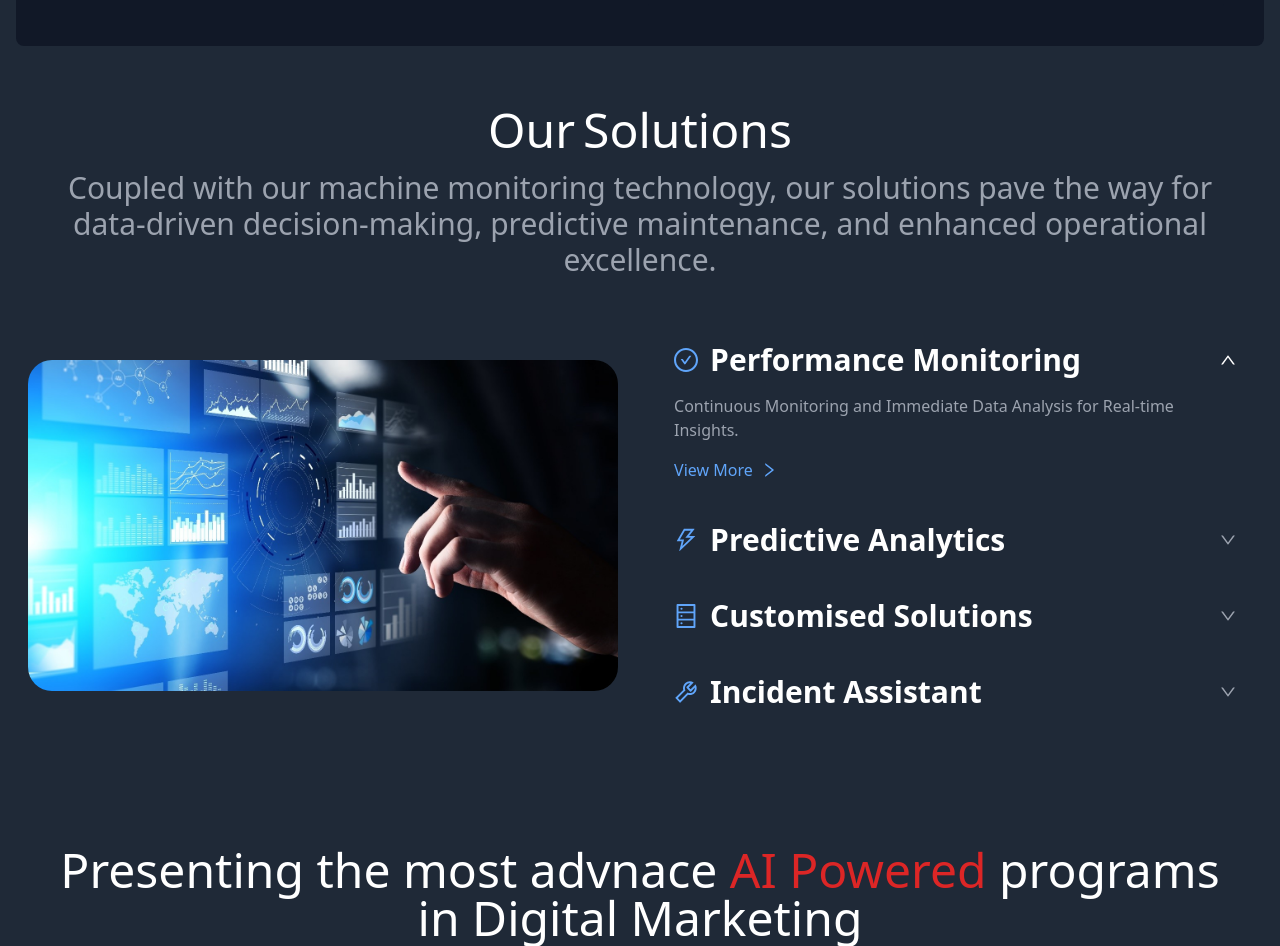
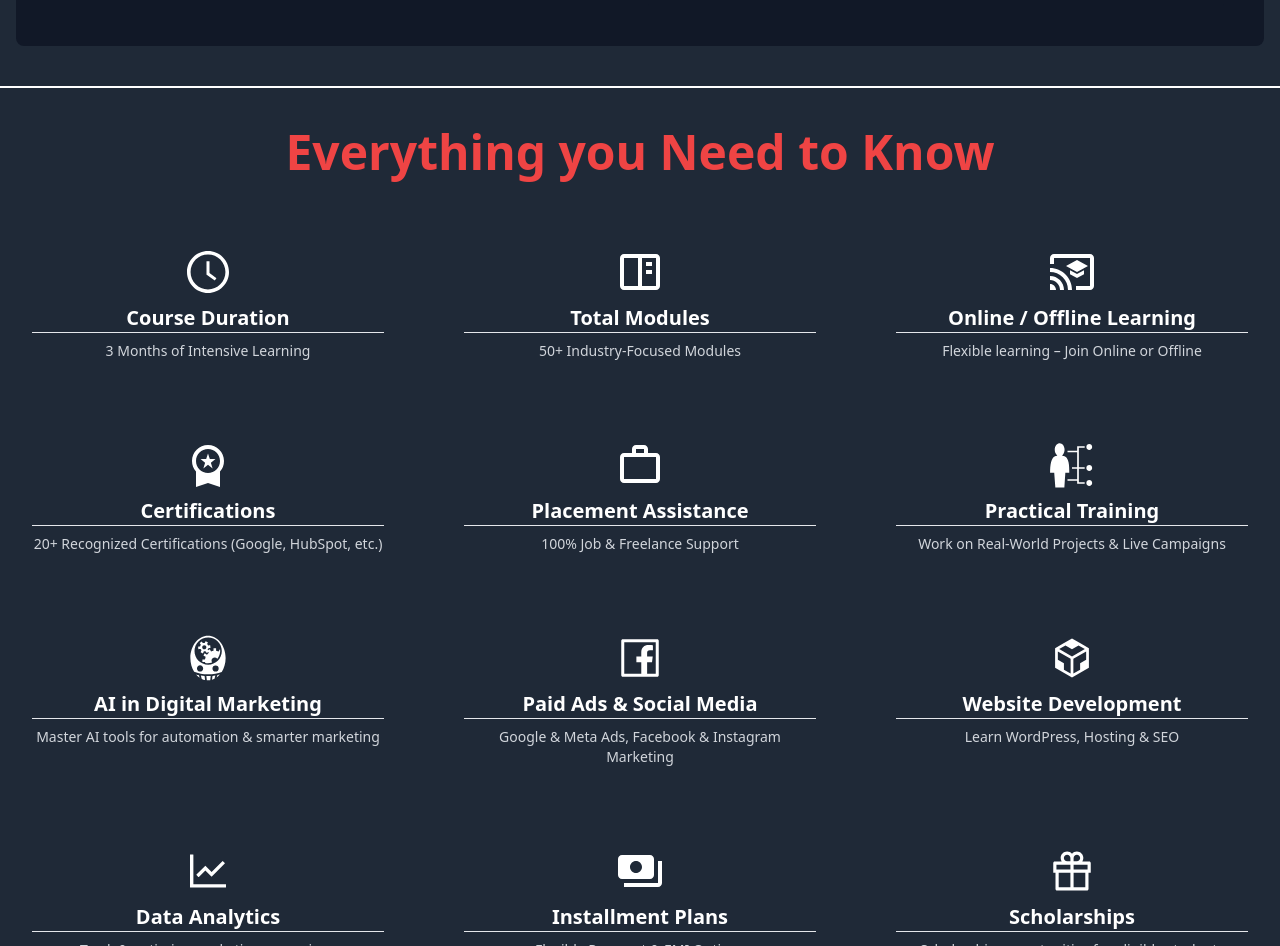
Before and after one commit to weebo-ary/thedigitalflix, a React (Create React App) app: page / in a window 1280 px wide. Shown: the part 2820-3766 px from the top of the page. Built offline with nearby package versions, Linux system fonts and the light colour scheme.

Commit message:
feat: add FeatureList component to showcase course features; update form styles and replace Feature component

```diff
--- /dev/null
+++ b/src/pages/main/Home/featureListHome.js
@@ -0,0 +1,184 @@
+import React, { useEffect, useRef, useState } from "react";
+
+import { AiOutlineBulb, AiOutlineClockCircle, AiOutlineCodeSandbox, AiOutlineFacebook, AiOutlineGift, AiOutlineGlobal, AiOutlineLineChart, AiOutlineTeam } from "react-icons/ai";
+import { BiBookContent, BiBookOpen, BiGift } from "react-icons/bi";
+import { MdLocationOn, MdOndemandVideo, MdOutlineCastForEducation, MdPayments, MdWorkOutline, MdWorkspacePremium } from "react-icons/md";
+import { GiArtificialIntelligence, GiSkills } from "react-icons/gi";
+import { PiStudent } from "react-icons/pi";
+import { RiGuideFill } from "react-icons/ri";
+
+const features = [
+
+    {
+        icon: <AiOutlineClockCircle style={{ fontSize: "3rem" }} />,
+        title: "Course Duration",
+        description: "3 Months of Intensive Learning",
+      },
+      {
+        icon: <BiBookContent style={{ fontSize: "3rem" }} />,
+        title: "Total Modules",
+        description: "50+ Industry-Focused Modules",
+      },
+      {
+        icon: <MdOutlineCastForEducation style={{ fontSize: "3rem" }} />,
+        title: "Online / Offline Learning",
+        description: "Flexible learning – Join Online or Offline",
+      },
+      {
+        icon: <MdWorkspacePremium style={{ fontSize: "3rem" }} />,
+        title: "Certifications",
+        description: "20+ Recognized Certifications (Google, HubSpot, etc.)",
+      },
+      {
+        icon: <MdWorkOutline style={{ fontSize: "3rem" }} />,
+        title: "Placement Assistance",
+        description: "100% Job & Freelance Support",
+      },
+      {
+        icon: <GiSkills style={{ fontSize: "3rem" }} />,
+        title: "Practical Training",
+        description: "Work on Real-World Projects & Live Campaigns",
+      },
+      {
+        icon: <GiArtificialIntelligence style={{ fontSize: "3rem" }} />,
+        title: "AI in Digital Marketing",
+        description: "Master AI tools for automation & smarter marketing",
+      },
+      {
+        icon: <AiOutlineFacebook style={{ fontSize: "3rem" }} />,
+        title: "Paid Ads & Social Media",
+        description: "Google & Meta Ads, Facebook & Instagram Marketing",
+      },
+      {
+        icon: <AiOutlineCodeSandbox style={{ fontSize: "3rem" }} />,
+        title: "Website Development",
+        description: "Learn WordPress, Hosting & SEO",
+      },
+      {
+        icon: <AiOutlineLineChart style={{ fontSize: "3rem" }} />,
+        title: "Data Analytics",
+        description: "Track & optimize marketing campaigns",
+      },
+      {
+        icon: <MdPayments style={{ fontSize: "3rem" }} />,
+        title: "Installment Plans",
+        description: "Flexible Payment & EMI Options",
+      },
+      {
+        icon: <AiOutlineGift style={{ fontSize: "3rem" }} />,
+        title: "Scholarships",
+        description: "Scholarship opportunities for eligible students",
+      },
+      {
+        icon: <BiGift style={{ fontSize: "3rem" }} />,
+        title: "Bonuses & Discounts",
+        description: "Special offers & early bird discounts",
+      },
+      {
+        icon: <BiBookOpen style={{ fontSize: "3rem" }} />,
+        title: "Course Material",
+        description: "Comprehensive study guides & handbooks",
+      },
+      {
+        icon: <PiStudent style={{ fontSize: "3rem" }} />,
+        title: "LMS Access",
+        description: "24/7 access to TheDigitalFlix LMS (Flix Elevate)",
+      },
+      {
+        icon: <AiOutlineBulb style={{ fontSize: "3rem" }} />,
+        title: "Doubt-Solving & Mentoring",
+        description: "One-on-one mentorship & doubt-clearing sessions",
+      },
+      {
+        icon: <MdOndemandVideo style={{ fontSize: "3rem" }} />,
+        title: "Recorded Sessions",
+        description: "Missed a class? Watch recordings anytime",
+      },
+      {
+        icon: <AiOutlineGlobal style={{ fontSize: "3rem" }} />,
+        title: "Business & Freelancing",
+        description: "Learn how to start your own digital agency",
+      },
+      {
+        icon: <MdLocationOn style={{ fontSize: "3rem" }} />,
+        title: "Prime Location",
+        description: "Located in Bhopal, easily accessible",
+      },
+      {
+        icon: <AiOutlineTeam style={{ fontSize: "3rem" }} />,
+        title: "Networking & Alumni",
+        description: "Exclusive access to digital marketing networks",
+      },
+      {
+        icon: <RiGuideFill style={{ fontSize: "3rem" }} />,
+        title: "Support",
+        description: "Individual Lifetime Guidance",
+      },
+
+];
+
+// Reusable Feature Item component
+const FeatureItem = ({ icon, title, description, isVisible }) => (
+  <div
+    className={`text-center transition-transform duration-700 ease-in-out transform ${
+      isVisible ? "translate-y-0 opacity-100" : "-translate-y-10 opacity-0"
+    }`}
+  >
+     <div className="flex justify-center items-center mb-2">
+      {icon}
+    </div>
+    <h2 className="text-xl font-semibold border-b mb-2">{title}</h2>
+    <p className="text-sm text-gray-600 dark:text-gray-300">{description}</p>
+  </div>
+);
+
+function FeatureList() {
+  const featureRefs = useRef([]);
+  const [visibleFeatures, setVisibleFeatures] = useState([]);
+
+  useEffect(() => {
+    const observer = new IntersectionObserver(
+      (entries) => {
+        entries.forEach((entry) => {
+          const index = entry.target.getAttribute("data-index");
+          setVisibleFeatures((prevVisible) => {
+            const updatedVisible = [...prevVisible];
+            updatedVisible[index] = entry.isIntersecting;
+            return updatedVisible;
+          });
+        });
+      },
+      { threshold: 0.3 } // Trigger when 30% of the item is visible
+    );
+
+    featureRefs.current.forEach((ref) => {
+      if (ref) observer.observe(ref);
+    });
+  }, []);
+
+  return (
+    <div className="border-t-2 border-b-2 border-white ">
+    <h2 className="text-5xl font-bold text-red-600 mt-10 dark:text-red-500 text-center mb-10">
+        Everything you Need to Know
+    </h2>
+    <div className="grid grid-cols-3 md:grid-cols-3 lg:grid-cols-3 gap-20 p-8 w-full mb-10">
+      {features.map((feature, index) => (
+        <div
+          key={index}
+          ref={(el) => (featureRefs.current[index] = el)}
+          data-index={index}
+        >
+          <FeatureItem
+            icon={feature.icon}
+            title={feature.title}
+            description={feature.description}
+            isVisible={visibleFeatures[index]}
+          />
+        </div>
+      ))}
+    </div>
+    </div>
+  );
+}
+
+export default FeatureList;
--- a/src/pages/main/Home/form.js
+++ b/src/pages/main/Home/form.js
@@ -90,22 +90,30 @@ function Form() {
                   Enter your <b>Address</b> for updates
                 </label>
               </div>
-              <div class="relative z-0 w-full mb-5 group">
+              <div className="relative z-0 w-full mb-5 group mt-2">
                 <select
                   name="floating_occupation"
                   id="floating_occupation"
-                  class="block py-2.5 px-0 w-full text-sm text-gray-900 bg-transparent border-0 border-b-2 border-gray-300 appearance-none dark:text-black dark:border-gray-600 dark:focus:border-red-500 focus:outline-none focus:ring-0 focus:border-red-600 peer"
+                  className="block py-1.5 px-2 w-full text-sm text-gray-900 bg-transparent border-0 border-b-2 border-gray-300 appearance-none dark:text-black dark:border-gray-600 dark:focus:border-red-500 focus:outline-none focus:ring-0 focus:border-red-600 peer"
                   required
                 >
-                  <option value="" disabled selected hidden></option>
-                  <option value="employee ">Employee</option>
-                  <option value="student" selected>Student</option>
-                  <option value="freelancer">Freelancer</option>
-                  <option value="other">Other</option>
+                  <option value="" disabled hidden></option>
+                  <option value="employee" className="p-2">
+                    Employee
+                  </option>
+                  <option value="student" selected className="p-2">
+                    Student
+                  </option>
+                  <option value="freelancer" className="p-2">
+                    Freelancer
+                  </option>
+                  <option value="other" className="p-2">
+                    Other
+                  </option>
                 </select>
                 <label
-                  for="floating_occupation"
-                  class="peer-focus:font-medium absolute text-sm text-gray-500 dark:text-gray-400 duration-300 transform -translate-y-6 scale-75 top-3 -z-10 origin-[0] peer-focus:start-0 rtl:peer-focus:translate-x-1/4 peer-focus:text-red-600 peer-focus:dark:text-red-500 peer-placeholder-shown:scale-100 peer-placeholder-shown:translate-y-0 peer-focus:scale-75 peer-focus:-translate-y-6"
+                  htmlFor="floating_occupation"
+                  className="peer-focus:font-medium absolute text-sm text-gray-500 dark:text-gray-400 duration-300 transform -translate-y-6 scale-75 top-3 -z-10 origin-[0] peer-focus:start-0 rtl:peer-focus:translate-x-1/4 peer-focus:text-red-600 peer-focus:dark:text-red-500 peer-placeholder-shown:scale-100 peer-placeholder-shown:translate-y-0 peer-focus:scale-75 peer-focus:-translate-y-6"
                 >
                   Working Status 👇🏻
                 </label>
--- a/src/pages/main/home.js
+++ b/src/pages/main/home.js
@@ -10,6 +10,7 @@ import Offering from "./Home/offering";
 import Faq from "./Home/faq";
 import "./Home/index.css"
 import BrouchureSection from "./Home/brouchure";
+import FeatureList from "./Home/featureListHome";
 
 function home() {
   return (
@@ -18,7 +19,8 @@ function home() {
       <Form />
       <Tabs />
       <Proccess />
-      <Feature />
+      {/* <Feature /> */}
+      <FeatureList />
       <BrouchureSection />
        <WhyUs />
        {/* <Video /> */}
```
